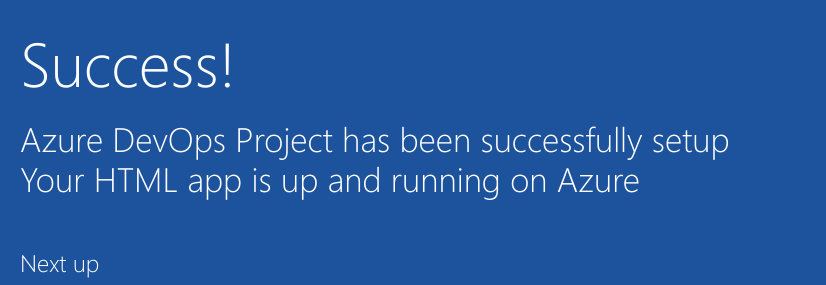
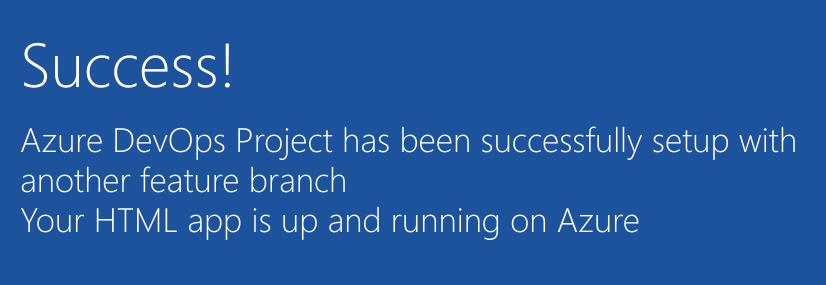
Before and after one commit to VempadaSiva/edureka_assignment, a plain HTML site: page sample-project/index.html in a window 1280 px wide. Shown: the part 352-637 px from the top of the page, 205-1031 px from the left. Drawn offline with Linux system fonts and the light colour scheme.

Commit message:
made change with feature branch

```diff
--- a/sample-project/index.html
+++ b/sample-project/index.html
@@ -19,7 +19,7 @@
         </div>
             <div class="content-body">
                 <div class="success-text">Success!</div>
-                <div class="description line-1"> Azure DevOps Project has been successfully setup</div>
+                <div class="description line-1"> Azure DevOps Project has been successfully setup with another feature branch</div>
                 <div class="description line-2"> Your HTML app is up and running on Azure</div>
                 <div class="next-steps-container">
                     <div class="next-steps-header">Next up</div>
```
